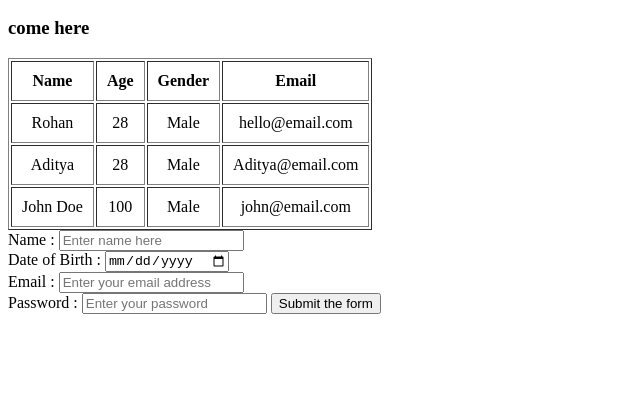
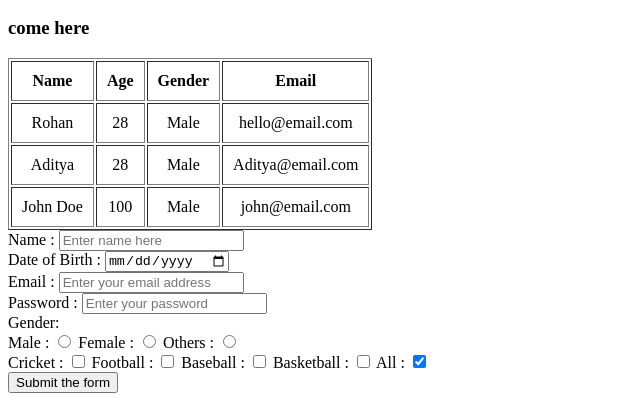
Before and after one commit to rohnshrma/daniel, a plain HTML site: page index.html in a window 1280 px wide. Shown: the part 742-1143 px from the top of the page, without its empty margins (0-640 px from the left). Before the commit the page ends 1064 px from the top, so only its background shows below. Drawn offline with Linux system fonts and the light colour scheme.

Commit message:
class of 26 july

```diff
--- a/index.html
+++ b/index.html
@@ -150,12 +150,39 @@
 
         <label> Password : <input type="password" placeholder="Enter your password"></label>
 
+        <br>
+
+
+        <!-- note : in case of radio button your should provide a common value to the name attribute -->
+
+        Gender: <br>
+
+        <label> Male : <input type="radio" name="gender"></label>
+        <label> Female : <input type="radio" name="gender"></label>
+        <label> Others : <input type="radio" name="gender"></label>
+
+
+
+
+
+        <br>
+
+        <label>Cricket : <input type="checkbox"></label>
+        <label>Football : <input type="checkbox"></label>
+        <label>Baseball : <input type="checkbox"></label>
+        <label>Basketball : <input type="checkbox"></label>
+        <label>All : <input type="checkbox" checked></label>
+
+        <br>
+
+
         <!-- submitting our form  => button-->
 
         <!-- ❌ -->
         <!-- <input type="button" value="submit" /> -->
 
         <!-- ✔ -->
+
         <button type="submit">Submit the form</button>
 
 
@@ -165,3 +192,7 @@
 </body>
 
 </html>
+
+
+<!-- hw -->
+<!-- read the difference in between block and inline elements  -->
```
